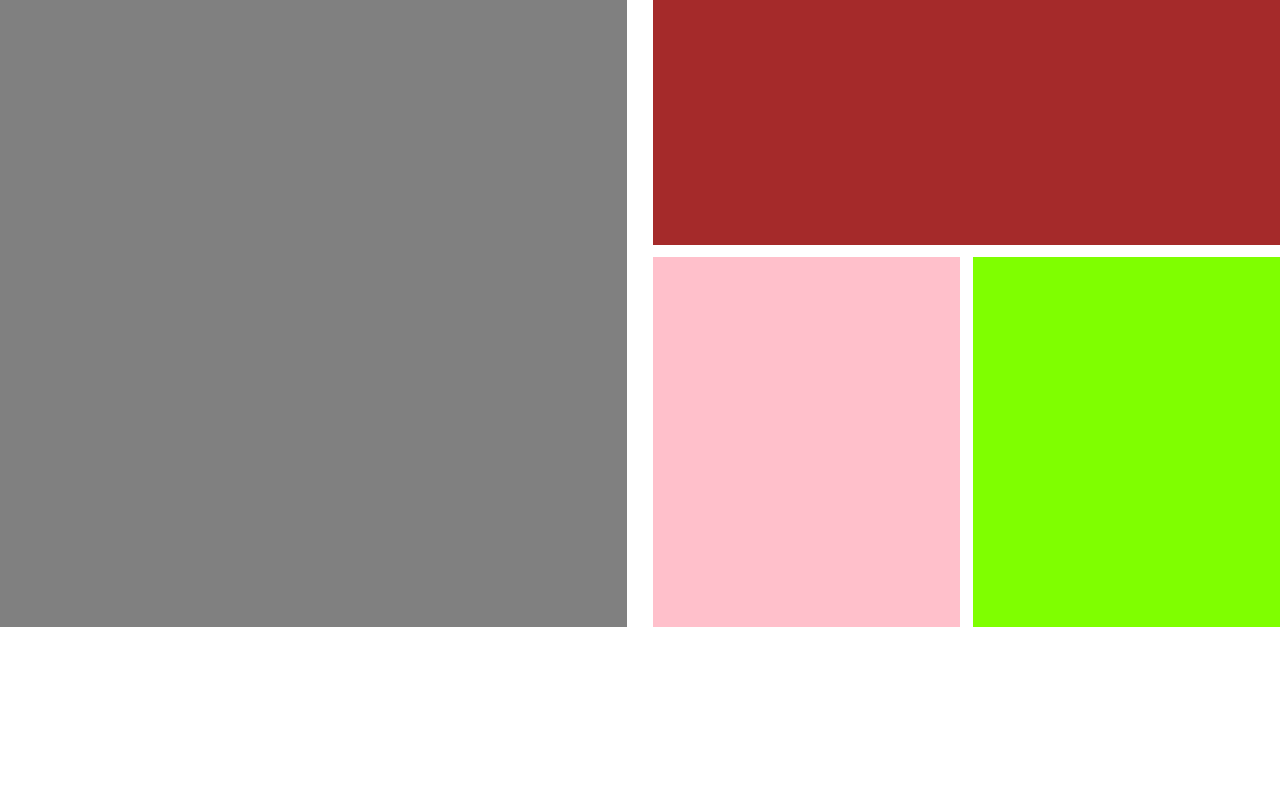
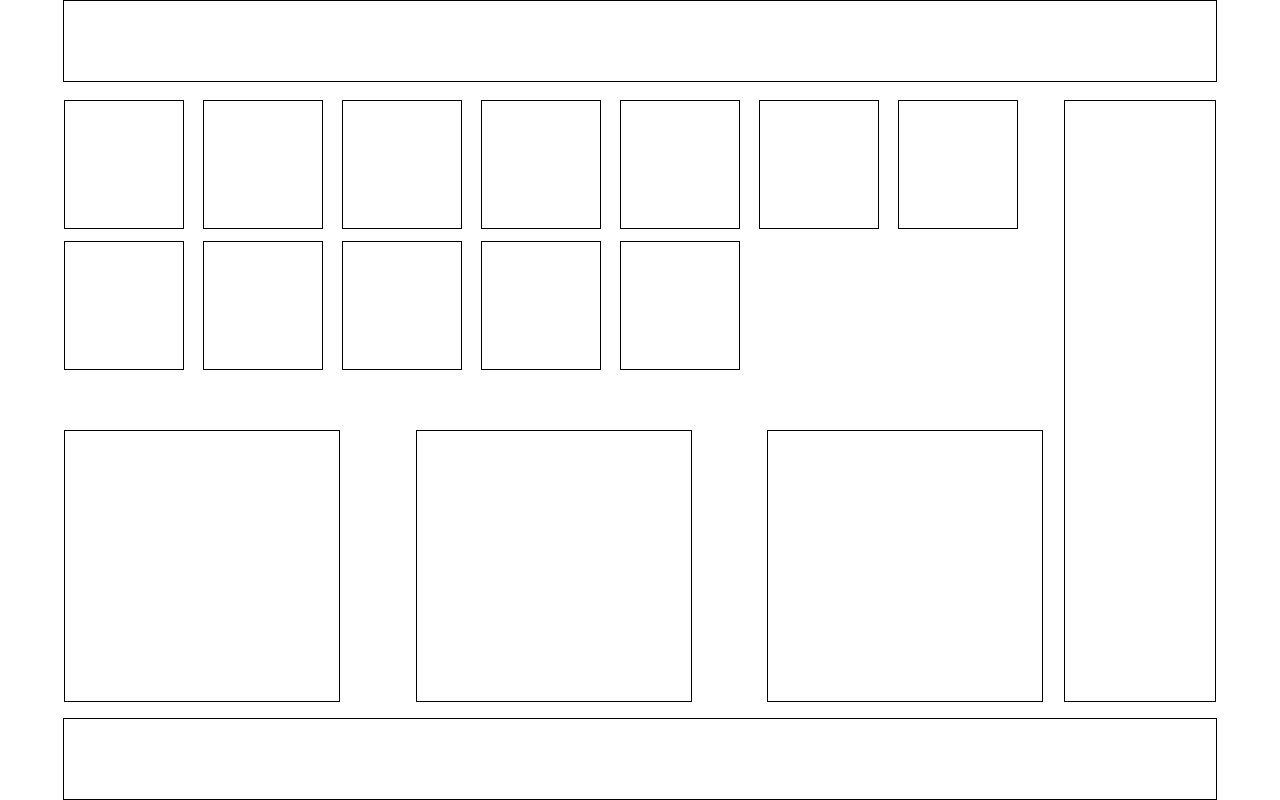
Before and after one commit to VivvMich/flexbox, a plain HTML site: page index.html in a window 1280 px wide. Drawn offline with Linux system fonts and the light colour scheme.

Commit message:
exo flexbox 21092023

```diff
--- a/css/style.css
+++ b/css/style.css
@@ -1,52 +1,69 @@
 * {
-    padding: 0;
     margin: 0;
+    padding: 0;;
 }
 
+.border {
+    border: 1px solid black;
+}
 
-.grosrectangle {
+.main-container {
+    width: 100vw;
+    height: 100vh;
+    display: flex;
+    flex-direction: column;
+    justify-content: space-between;
+    align-items: center;
+}
+
+.logo, .pieds {
+    width: 90%;
+    height: 10%;
+}
+
+.gros-flex {
+    height: 75%;
+    width: 90%;
     display: flex;
     justify-content: space-between;
 }
 
-.groscarre {
-    width: 49vw;
-    height: 49vw;
-}
-
-.grey {
-    background-color: grey;
-}
-
-.cadet {
-    background-color: cadetblue;
-}
-
-.flex-wrap {
+.moyenne {
+    width: 85%;
+    height: 100%;
     display: flex;
-    flex-wrap: wrap;
+    flex-direction: column;
     justify-content: space-between;
 }
 
-.petitrectangle {
-    width: 100%;
-    height: 39%
+.divers {
+    width: 13%;
+    height: 100%;
 }
 
-.petitcarre {
-    width: 49%;
-    height: 59%;
-    margin-top: 2%;
+.images {
+    height: 45%;
+    width: 100%;
+    display: flex;
+    justify-content: start;
+    align-content: space-between;
+    flex-wrap: wrap;
 }
 
-.brown {
-    background-color: brown;
+.infos {
+    height: 45%;
+    width: 100%;
+    display: flex;
+    justify-content: space-between;
 }
 
-.chartreuse {
-    background-color: chartreuse;
+.image{
+    width: 12%;
+    height: 47%;
+    margin-right: 2%;
 }
 
-.pink {
-    background-color: pink;
+.info {
+    width: 28%;
+    height: 100%;
 }
--- a/index.html
+++ b/index.html
@@ -1,5 +1,5 @@
 <!DOCTYPE html>
-<html lang="en">
+<html lang="fr">
 <head>
     <meta charset="UTF-8">
     <meta name="viewport" content="width=device-width, initial-scale=1.0">
@@ -7,13 +7,48 @@
     <title>Document</title>
 </head>
 <body>
-    <div class="grosrectangle">
-        <div class="groscarre grey"></div>
-        <div class="groscarre flex-wrap">
-            <div class="petitrectangle brown"></div>
-            <div class="petitcarre pink"></div>
-            <div class="petitcarre chartreuse"></div>
+    <div class="main-container">
+        <div class="logo border"></div>
+        <div class="gros-flex">
+            <div class="moyenne">
+                <div class="images">
+                    <div class="image border"></div>
+                    <div class="image border"></div>
+                    <div class="image border"></div>
+                    <div class="image border"></div>
+                    <div class="image border"></div>
+                    <div class="image border"></div>
+                    <div class="image border"></div>
+                    <div class="image border"></div>
+                    <div class="image border"></div>
+                    <div class="image border"></div>
+                    <div class="image border"></div>
+                    <div class="image border"></div>
+                </div>
+                <div class="infos">
+                    <div class="info border"></div>
+                    <div class="info border"></div>
+                    <div class="info border"></div>
+                </div>
+            </div>
+            <div class="divers border"></div>
         </div>
+        <div class="pieds border"></div>
+
+        <!--
+            Logo -> 100vw, 5vh
+
+            gros flex
+
+            ->>>>>> Flex row (il contient le flex avec les petits carré et le rectangle diver)
+                        ->>>>>>flex des petits carré collumn space beetween
+                                ->>>>> le conteneur des carrés image flex row wrap start
+                                ->>>>> le conteneur des infos flex row space beetwen
+            pieds -> 100vw, 5vh
+         -->
+
+
     </div>
+
 </body>
 </html>
```
